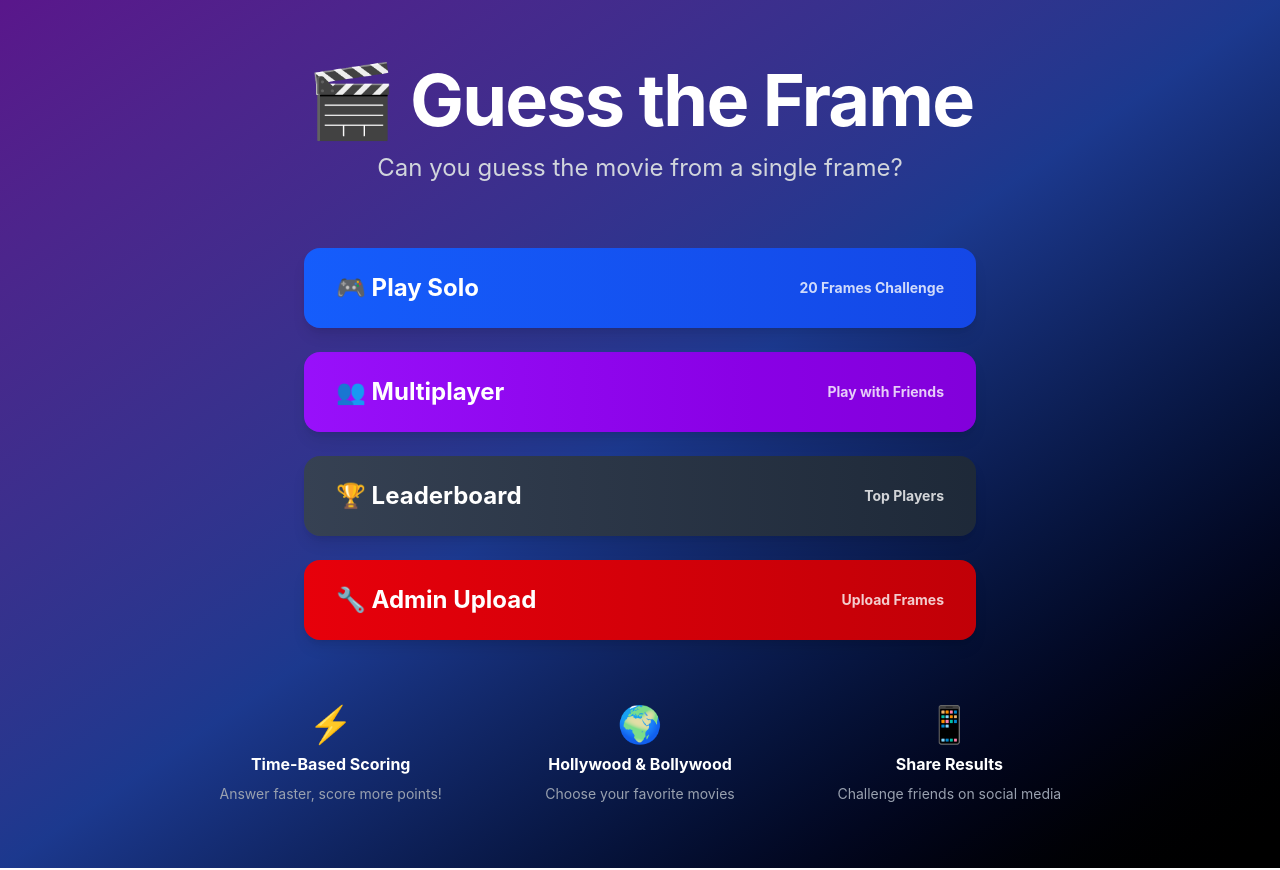
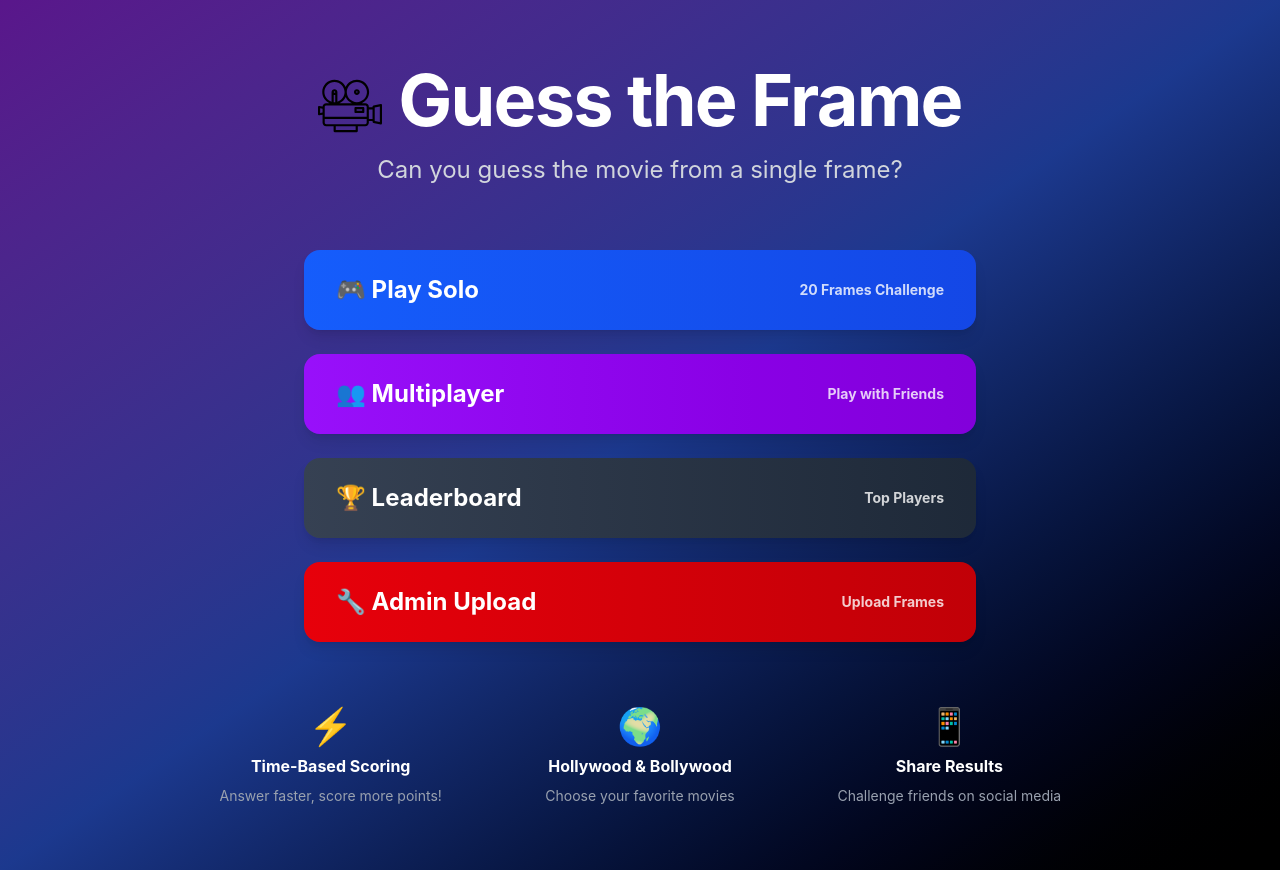
Before and after one commit to Rushigayake03/guess-the-frame, a Next.js app in the folder guess-the-frame/: page / in a window 1280 px wide. Built offline with nearby package versions, Linux system fonts and the light colour scheme.

Commit message:
updated frontend design

```diff
--- a/guess-the-frame/src/app/page.js
+++ b/guess-the-frame/src/app/page.js
@@ -7,8 +7,14 @@ export default function Home() {
       <div className="container mx-auto px-4 py-16">
         {/* Header */}
         <div className="text-center mb-16">
+
           <h1 className="text-7xl font-bold text-white mb-4 tracking-tight">
-            🎬 Guess the Frame
+             <img
+            src="/images/movie-camera-svgrepo-com.svg"
+            alt="Guess the Frame Logo"
+            className="inline-block w-16 h-16 mr-4"
+          />
+             Guess the Frame
           </h1>
           <p className="text-2xl text-gray-300">
             Can you guess the movie from a single frame?
```
Also changed, not shown: guess-the-frame/public/images/movie-camera-svgrepo-com.svg (added), 1 other file (tests, documents, lock files or other folders).
